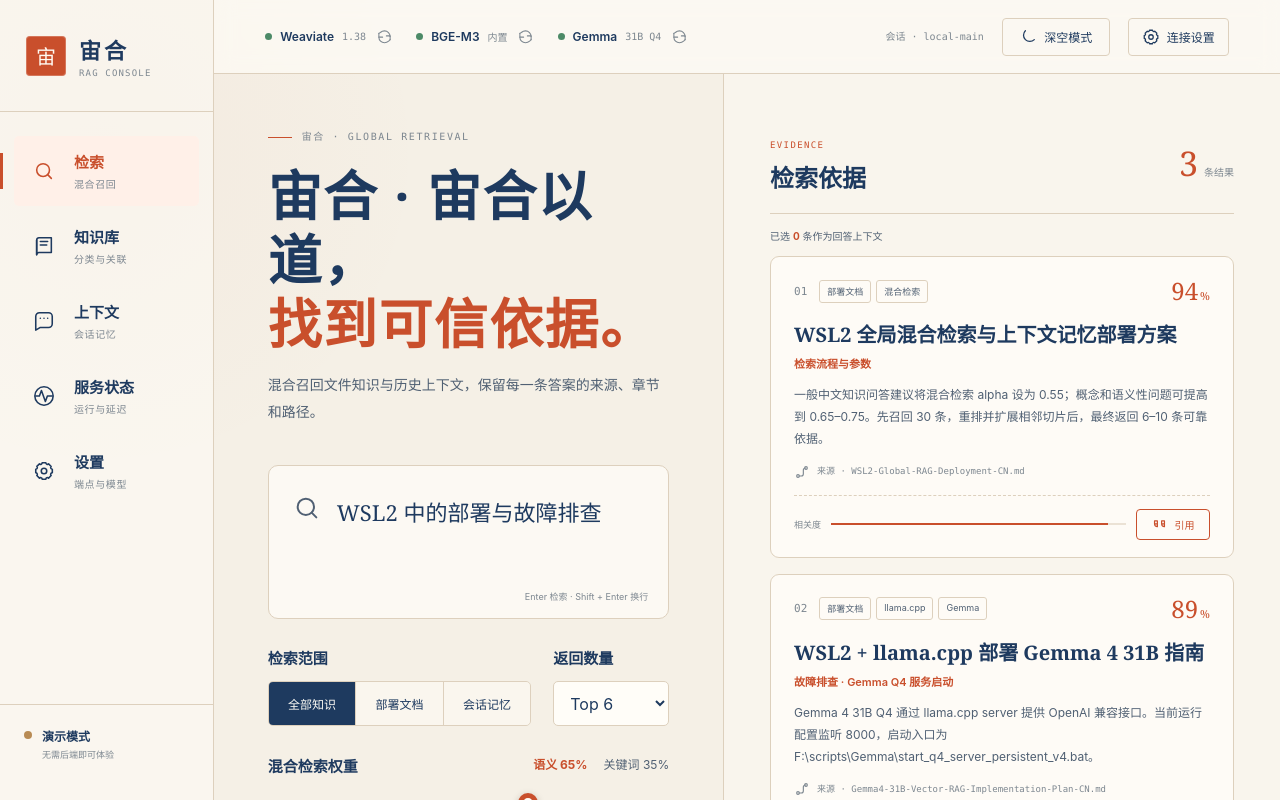
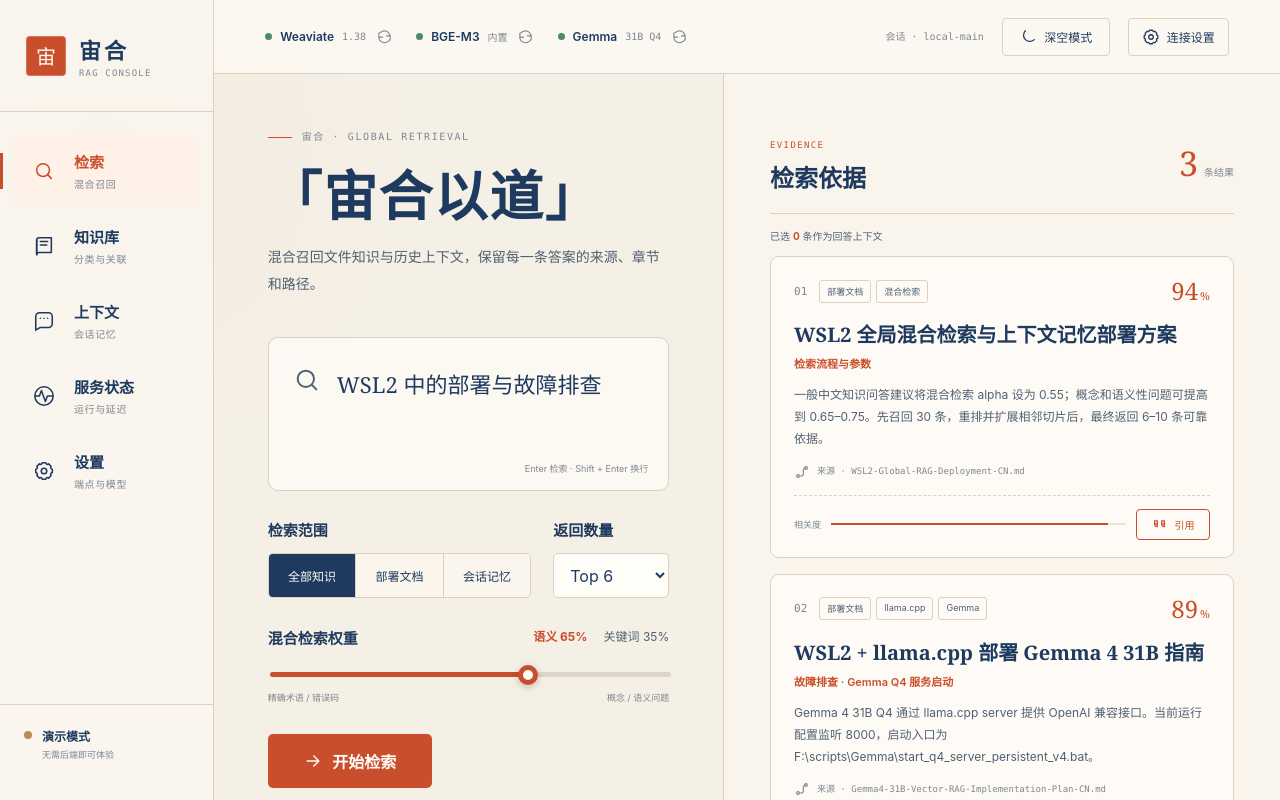
Before and after one commit to baimojushi/Zhouhe-system-global-rag, a Next.js app: page / in a window 1280 px wide. Shown: the top 800 px of the page. Built offline with nearby package versions, Linux system fonts and the light colour scheme.

Commit message:
fix: hero title shows only classical phrase in quotes, no redundant text

```diff
--- a/app/page.tsx
+++ b/app/page.tsx
@@ -610,7 +610,7 @@ export default function Home() {
           <div className="page search-page">
             <section className="search-column">
               <div className="eyebrow"><span/>宙合 · GLOBAL RETRIEVAL</div>
-              <h1>宙合 · {heroPhrase}，<br/><em>找到可信依据。</em></h1>
+              <h1>「{heroPhrase}」</h1>
               <p className="intro">混合召回文件知识与历史上下文，保留每一条答案的来源、章节和路径。</p>
 
               <form onSubmit={runSearch} className="search-form">
```
